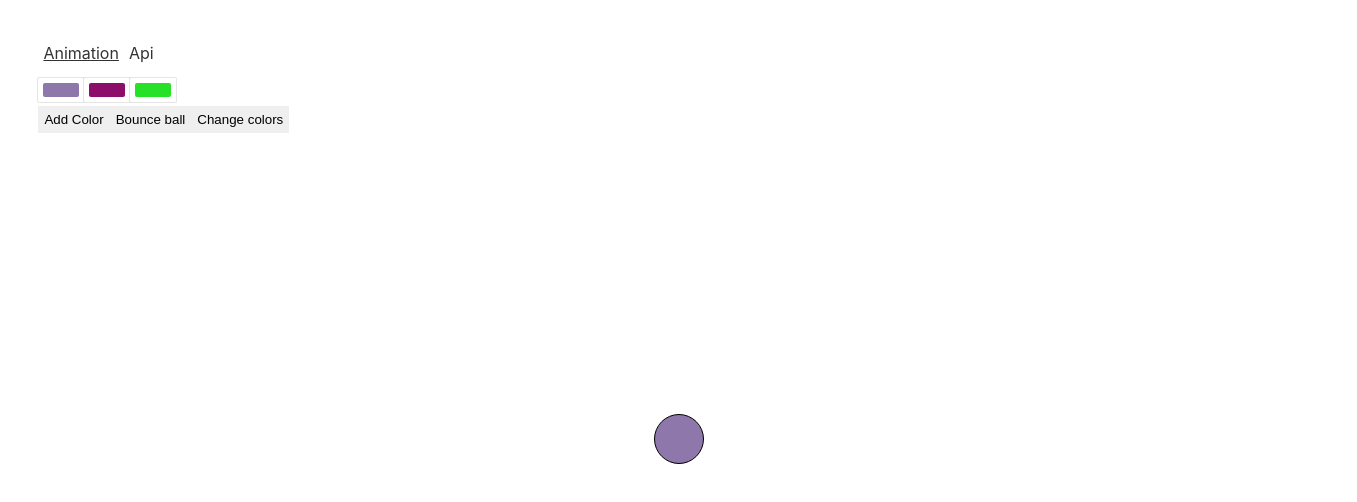
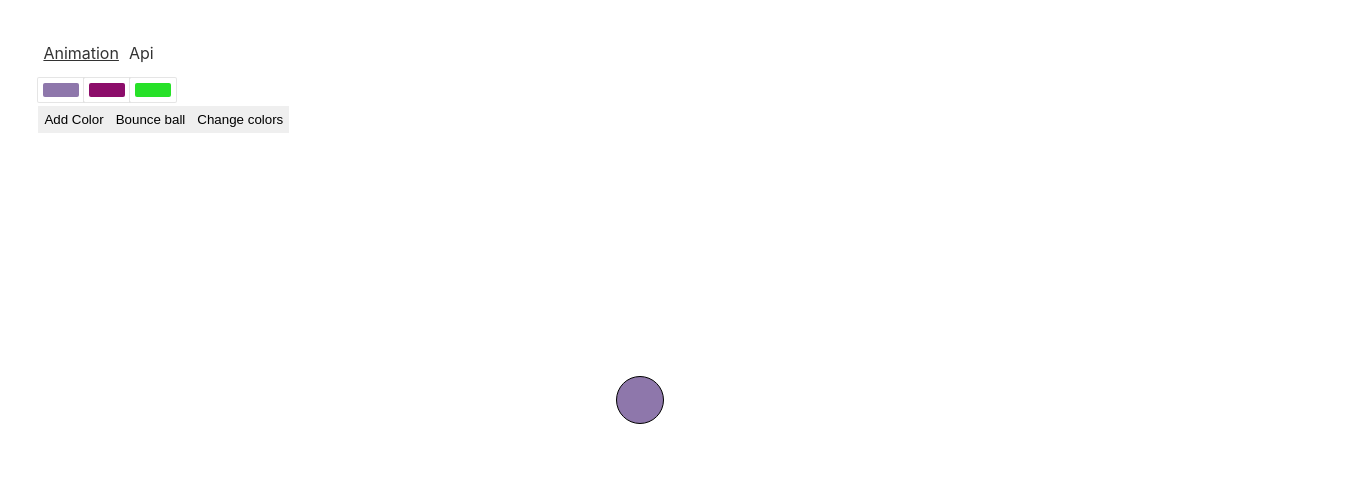
Before and after one commit to omer257/AnimationNapi, a React (Create React App) app: page / in a window 1280 px wide. Shown: the top 502 px of the page, 1357 px wide, since content can reach past the window. Built offline with nearby package versions, Linux system fonts and the light colour scheme; a web font is replaced by a local one.

Commit message:
css changes

```diff
--- a/src/Components/AnimationComponent.js
+++ b/src/Components/AnimationComponent.js
@@ -3,7 +3,6 @@ import ColorPickerWrap from './ColorPickerWrap';
 import Button from './Button';
 import Ball from './Ball';
 import CreateRandomColor from '../HelperMethods/CreateRandomColor';
-import  './App.css';
 
 const Animation = ()=> {
   const [colors, setColors] = useState([CreateRandomColor(), CreateRandomColor(),CreateRandomColor()]);
@@ -34,7 +33,7 @@ const Animation = ()=> {
       <div>
         <Button onClick={addColor}>Add Color</Button>
         <Button onClick={clickAnimationBounce} status={stateAnimation}>Bounce ball</Button>
-        <Button onClick={clickAnimationColor} status={stateAnimationColor}>Change colors</Button>
+        <Button onClick={clickAnimationColor} status={stateAnimationColor}>Change colors </Button>
       </div>
      </React.Fragment>
   );
--- a/src/Components/App.css
+++ b/src/Components/App.css
@@ -1,4 +1,11 @@
 @import url('https://fonts.googleapis.com/css?family=Saira+Semi+Condensed&display=swap');
+
+*,
+*:before,
+*:after {
+  box-sizing: border-box;
+}
+
 html, body {
   height: 100%;
   max-height:100%;
--- a/src/Components/App.js
+++ b/src/Components/App.js
@@ -2,6 +2,7 @@ import React from "react";
 import { BrowserRouter } from "react-router-dom";
 import Header from '../Components/Header'
 import Routes from '../Routes/Index';
+import  './App.css';
 
 const App = ()=>{
   return (
```
